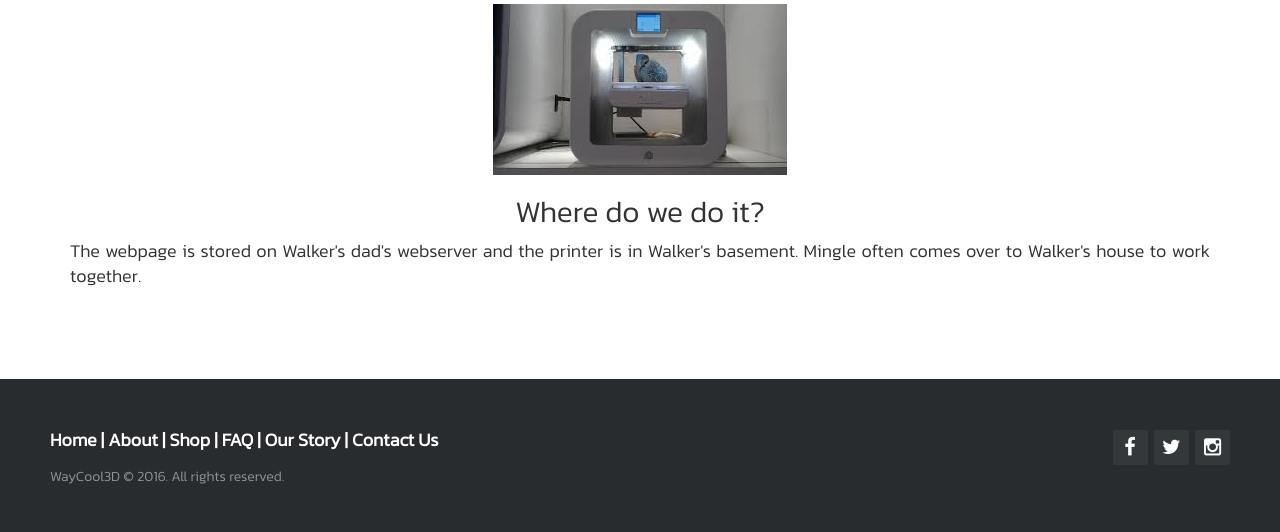
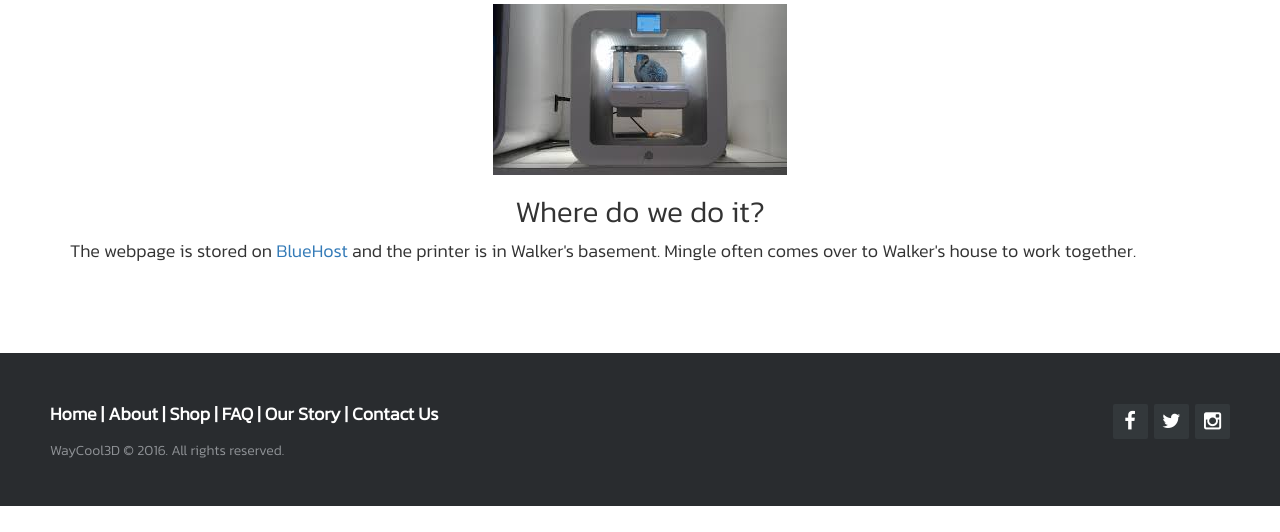
Before and after one commit to minglethepringle/waycool3d, a PHP site: page /about in a window 1280 px wide. Shown: the part 718-1250 px from the top of the page. After the commit the page ends 1224 px from the top, so only its background shows below. Run offline with PHP 8.4, Linux system fonts and the light colour scheme.

Commit message:
Changed to accurate information

```diff
--- a/pages/about.php
+++ b/pages/about.php
@@ -36,7 +36,7 @@
     <div class="row">
       <div class="col-lg-12">
         <h2>Where do we do it?</h2>
-        <p>The webpage is stored on Walker's dad's webserver and the printer is in Walker's basement. Mingle often comes over to Walker's house to work together.</p>
+        <p>The webpage is stored on <a href="https://www.bluehost.com/">BlueHost</a> and the printer is in Walker's basement. Mingle often comes over to Walker's house to work together.</p>
       </div>
     </div>
   </div>
```
